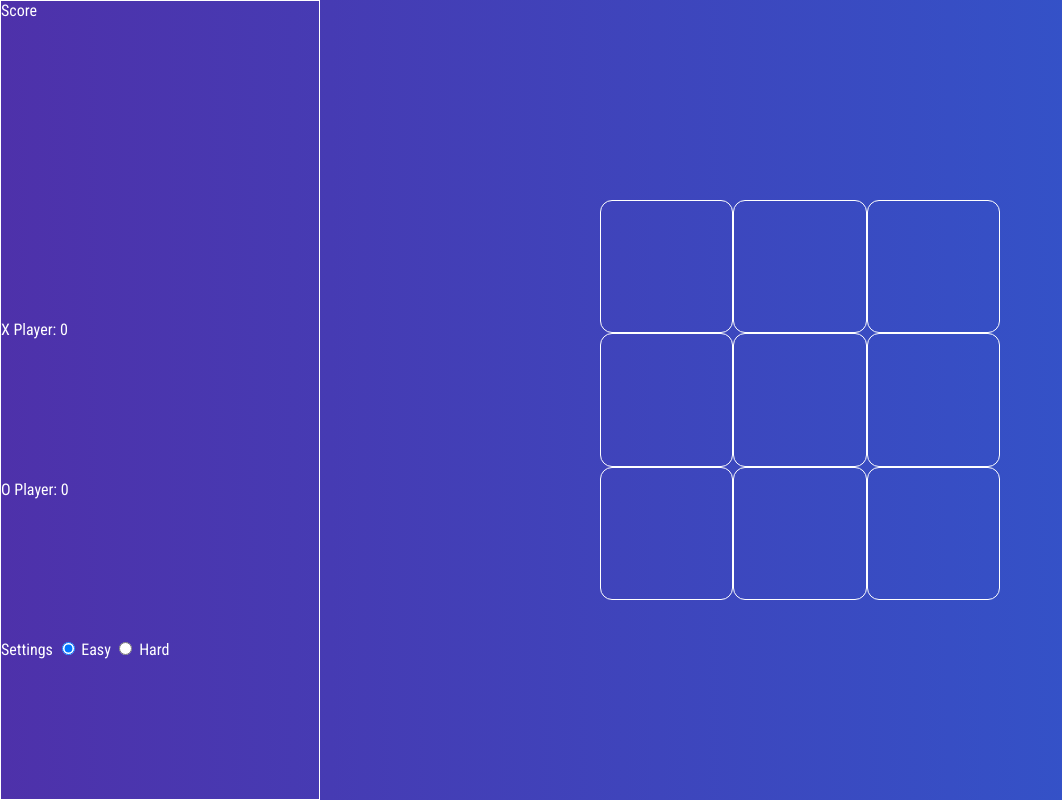
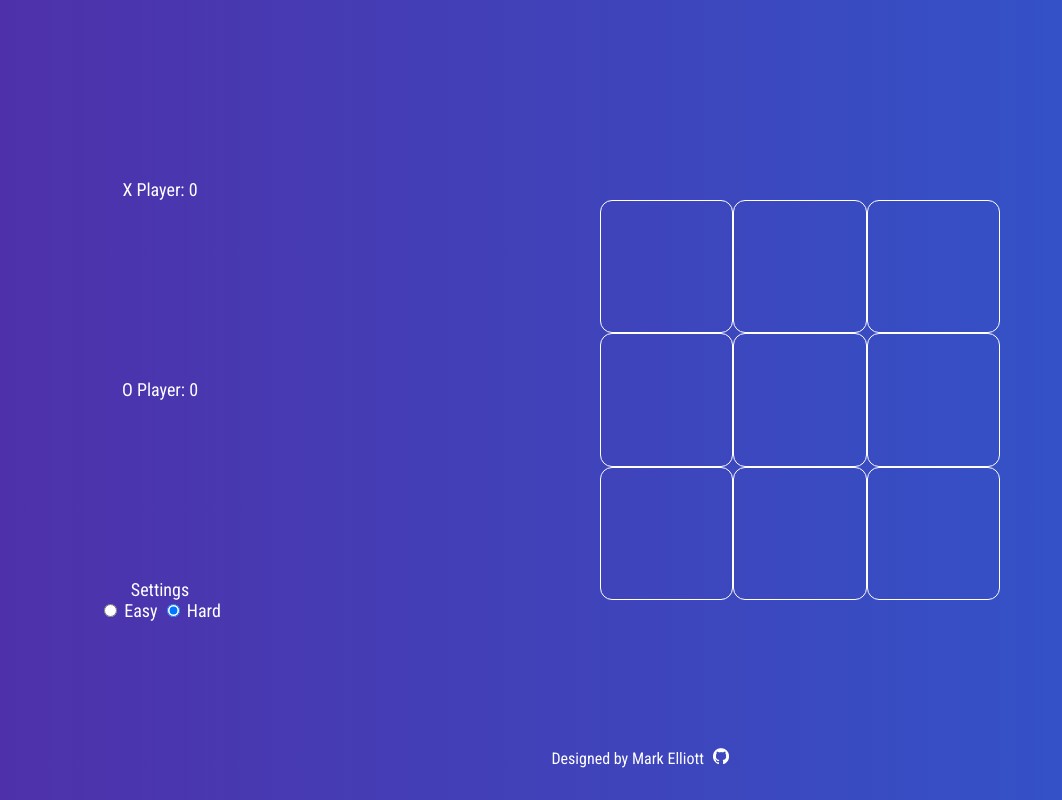
Before and after one commit to Mark-Elliott5/Tic-Tac-Toe, a plain HTML site: page index.html in a window 1280 px wide. Shown: the whole page, without its empty margins (0-1062 px from the left). Drawn offline with Linux system fonts and the light colour scheme; a web font is replaced by a local one.

Commit message:
Added footer, style changes

```diff
--- a/index.html
+++ b/index.html
@@ -14,14 +14,15 @@
 </head>
 <body>
     <div id="sidebar">
-        <div id="score">Score</div>
         <div id="x-player">X Player: <span id="x-player-score">0</span></div>
         <div id="o-player">O Player: <span id="o-player-score">0</span></div>
         <div id="settings">Settings
-            <input type="radio" name="difficulty" id="easy" value="easy" checked>
-            <label for="easy">Easy</label>
-            <input type="radio" name="difficulty" id="hard" value="hard">
-            <label for="hard">Hard</label>
+            <div>
+                <input type="radio" name="difficulty" id="easy" value="easy">
+                <label for="easy">Easy</label>
+                <input type="radio" name="difficulty" id="hard" value="hard" checked>
+                <label for="hard">Hard</label>
+            </div>
         </div>
     </div>
     <main>
@@ -41,6 +42,7 @@
         <p id="victory-text">Congratulations!</p>
         <button id="new-game">Start New Game</button>
     </div>
+    <footer>Designed by Mark Elliott <a href="https://github.com/Mark-Elliott5"><img class="github-link" src="images/github-mark-white.png"></a></footer>
     <script src="tictactoe.js"></script>
 </body>
 </html>
--- a/styles.css
+++ b/styles.css
@@ -11,11 +11,16 @@ body {
     font-family: Roboto Condensed, 'Gill Sans', 'Gill Sans MT', Calibri, 'Trebuchet MS', sans-serif;
 }
 
+#sidebar, #settings {
+    display: flex;
+    flex-direction: column;
+    align-items: center;
+}
+
 #sidebar {
-    display: grid;
-    grid-template-rows: 2fr 1fr 1fr 1fr;
     color: inherit;
-    border: 1px solid white;
+    justify-content: space-evenly;
+    font-size: large;
 }
 
 #sidebar > div {
@@ -71,3 +76,18 @@ button {
     padding: 8px;
     font-family: inherit;
 }
+
+footer {
+    position: absolute;
+    bottom: 0;
+    left: 0;
+    width: 100%;
+    margin-bottom: 32px;
+    font-size: 16px;
+    text-align: center;
+}
+
+.github-link {
+    width: 16px;
+    margin-left: 5px;
+}
```
Also changed, not shown: images/github-mark-white.png (added).
